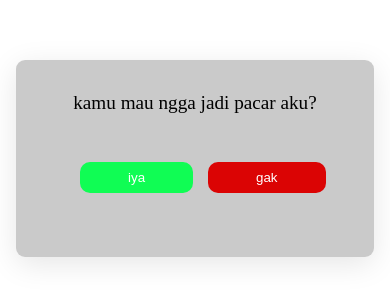
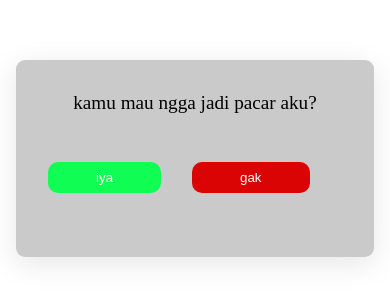
Before and after one commit to kak-rul/sahrul.github.io, a plain HTML site: page index.html in a window 390 px wide. Shown: the part 264-566 px from the top of the page. Drawn offline with Linux system fonts and the light colour scheme.

Commit message:
mengubah lagi posisi tombol

```diff
--- a/style.css
+++ b/style.css
@@ -103,11 +103,11 @@
 
     .btn-iya {
         position: relative;
-        left: 3rem;
+        left: 1rem;
     }
 
     .btn-gak {
-        left: 11rem;
+        left: 10rem;
     }
 
 }
```
